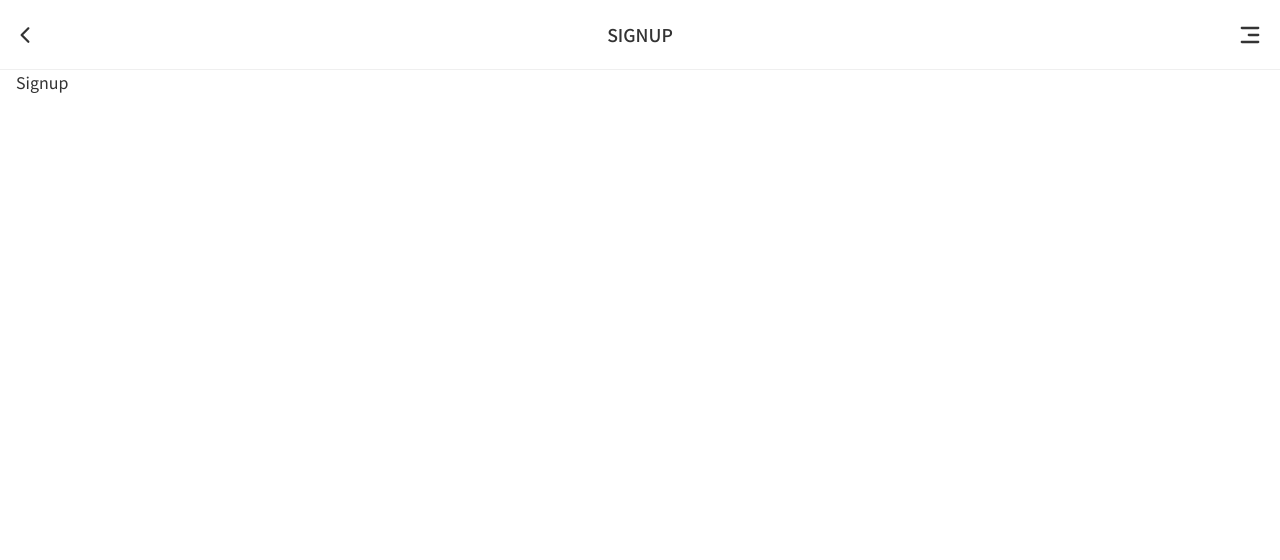
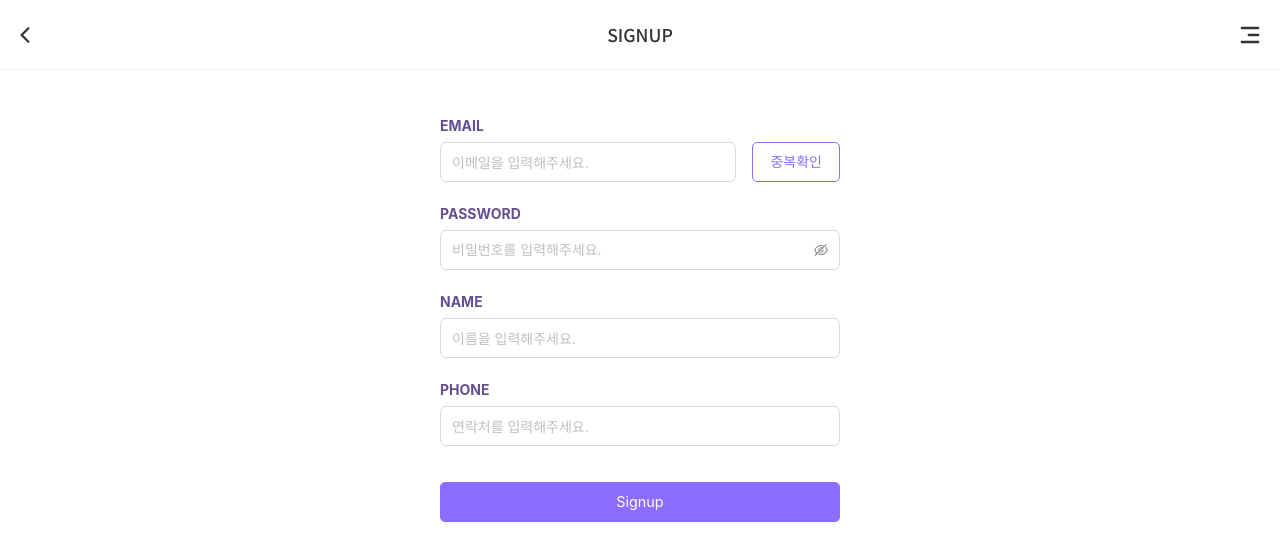
Before and after one commit to larmong/todolist, a React (Create React App) app: page /signup in a window 1280 px wide. Shown: the top 560 px of the page. Built offline with nearby package versions, Linux system fonts and the light colour scheme.

Commit message:
feat: signup page

```diff
--- a/src/pages/signup/index.tsx
+++ b/src/pages/signup/index.tsx
@@ -1,3 +1,66 @@
+import { Button, Form, Input } from 'antd';
+
+import { Title, Wrapper } from './style';
+import SignupButton from 'components/button';
+
 export default function Signup(): JSX.Element {
-  return <>Signup</>;
+  const [signupForm] = Form.useForm();
+
+  const handleClickSignup = async (values: any) => {
+    console.log(values);
+  };
+
+  return (
+    <Wrapper>
+      <Form form={signupForm} onFinish={handleClickSignup}>
+        <Form.Item
+          name="email"
+          rules={[
+            { required: true, message: '이메일을 입력해주세요.' },
+            {
+              type: 'email',
+              message: '아이디를 이메일 형식으로 입력해주세요.',
+            },
+          ]}
+        >
+          <div>
+            <Title>email</Title>
+            <div className="id-line">
+              <Input className="form-input" placeholder="이메일을 입력해주세요." />
+              <SignupButton text="중복확인" class="line" />
+            </div>
+          </div>
+        </Form.Item>
+        <Form.Item
+          name="password"
+          rules={[
+            { required: true, message: '비밀번호를 입력해주세요.' },
+            { min: 6, message: '비밀번호를 6글자 이상 입력해주세요.' },
+          ]}
+        >
+          <div>
+            <Title>password</Title>
+            <Input.Password className="form-input" placeholder="비밀번호를 입력해주세요." />
+          </div>
+        </Form.Item>
+        <Form.Item name="name" rules={[{ required: true, message: '이름을 입력해주세요.' }]}>
+          <div>
+            <Title>name</Title>
+            <Input className="form-input" placeholder="이름을 입력해주세요." />
+          </div>
+        </Form.Item>
+        <Form.Item name="phone" rules={[{ required: true, message: '연락처를 입력해주세요.' }]}>
+          <div>
+            <Title>phone</Title>
+            <Input className="form-input" placeholder="연락처를 입력해주세요." />
+          </div>
+        </Form.Item>
+        <Form.Item>
+          <Button htmlType="submit" className="ant-btn-reset">
+            <SignupButton text="Signup" />
+          </Button>
+        </Form.Item>
+      </Form>
+    </Wrapper>
+  );
 }
--- a/src/pages/signup/style.ts
+++ b/src/pages/signup/style.ts
@@ -0,0 +1,29 @@
+import styled from '@emotion/styled';
+import { Common } from '../../commons/style/emotion';
+
+export const Wrapper = styled.div`
+  margin: 40px auto;
+  width: 400px;
+  .ant-btn-reset {
+    height: 40px;
+    font-size: 16px;
+    margin-top: 20px;
+  }
+  .id-line {
+    display: flex;
+    gap: 16px;
+    .line {
+      width: 120px;
+      height: 40px;
+      font-size: 14px;
+    }
+  }
+`;
+
+export const Title = styled.div`
+  display: block;
+  text-transform: uppercase;
+  color: ${Common.color.darkPoint};
+  font-weight: 700;
+  margin: 5px 0;
+`;
```
